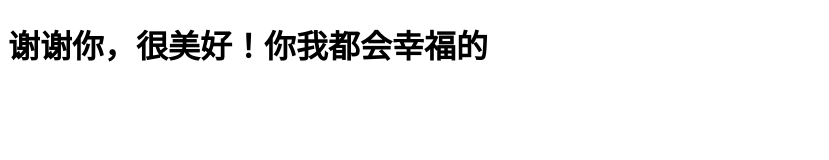
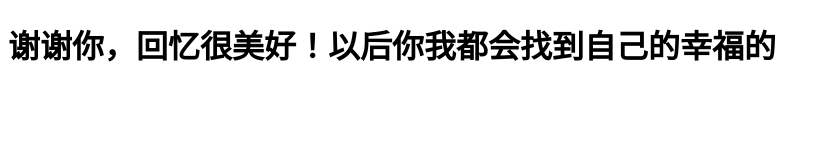
Before and after one commit to pfzhen/pfzhen.github.io, a plain HTML site: page index.html in a window 1280 px wide. Shown: the whole page, without its empty margins (0-829 px from the left). Drawn offline with Linux system fonts and the light colour scheme.

Commit message:
Update index.html

```diff
--- a/index.html
+++ b/index.html
@@ -7,7 +7,7 @@ content="IE=11.0000" http-equiv="X-UA-Compatible">
 <body ondragstart="window.event.returnValue=false" oncontextmenu="window.event.returnValue=false" onselectstart="event.returnValue=false">
 
         </STYLE>
-	<h1 style=“color:red”>谢谢你，很美好！你我都会幸福的</h1>
+	<h1 style=“color:red”>谢谢你，回忆很美好！以后你我都会找到自己的幸福的</h1>
 
 </body>
 </html>
```
